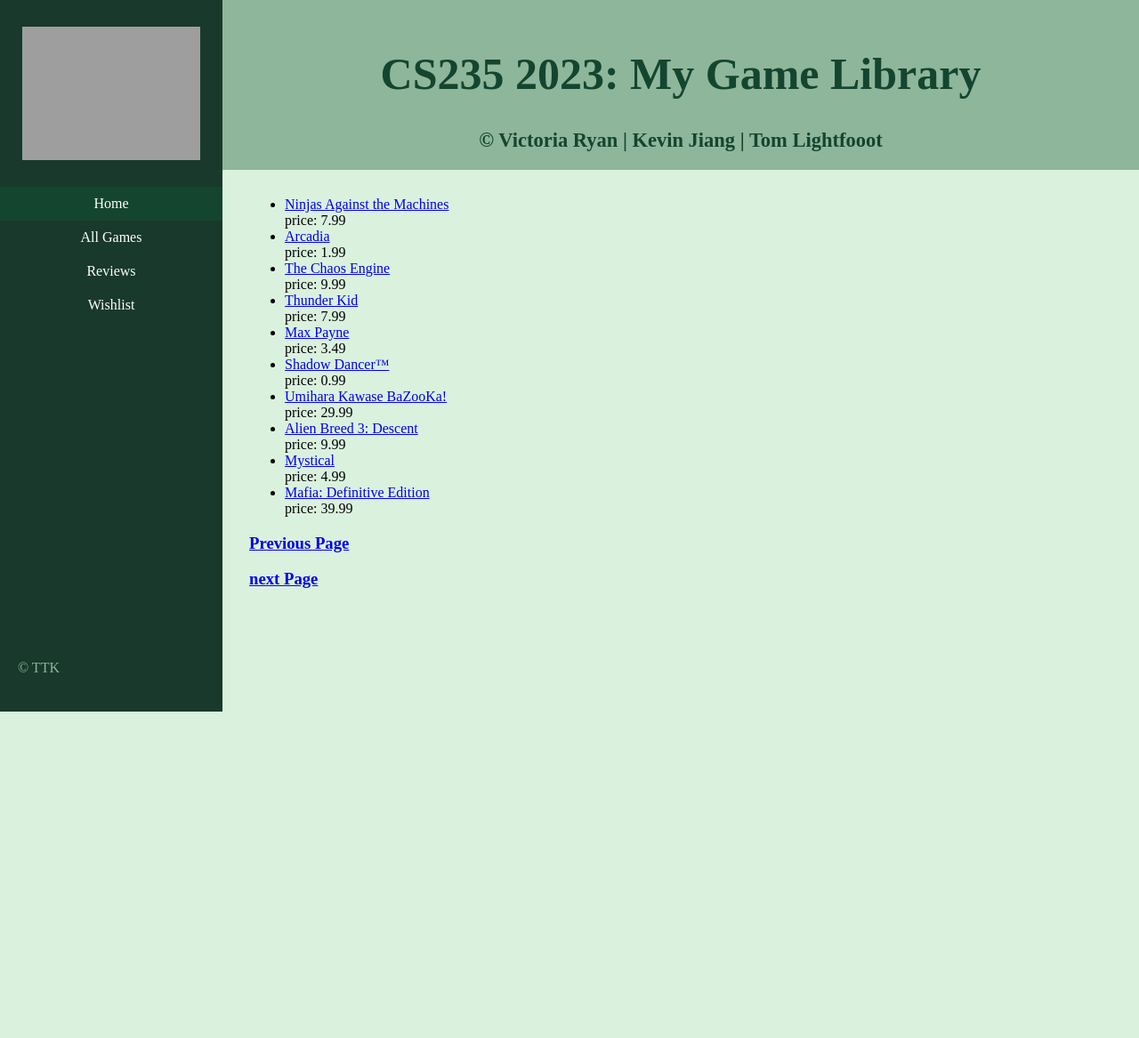
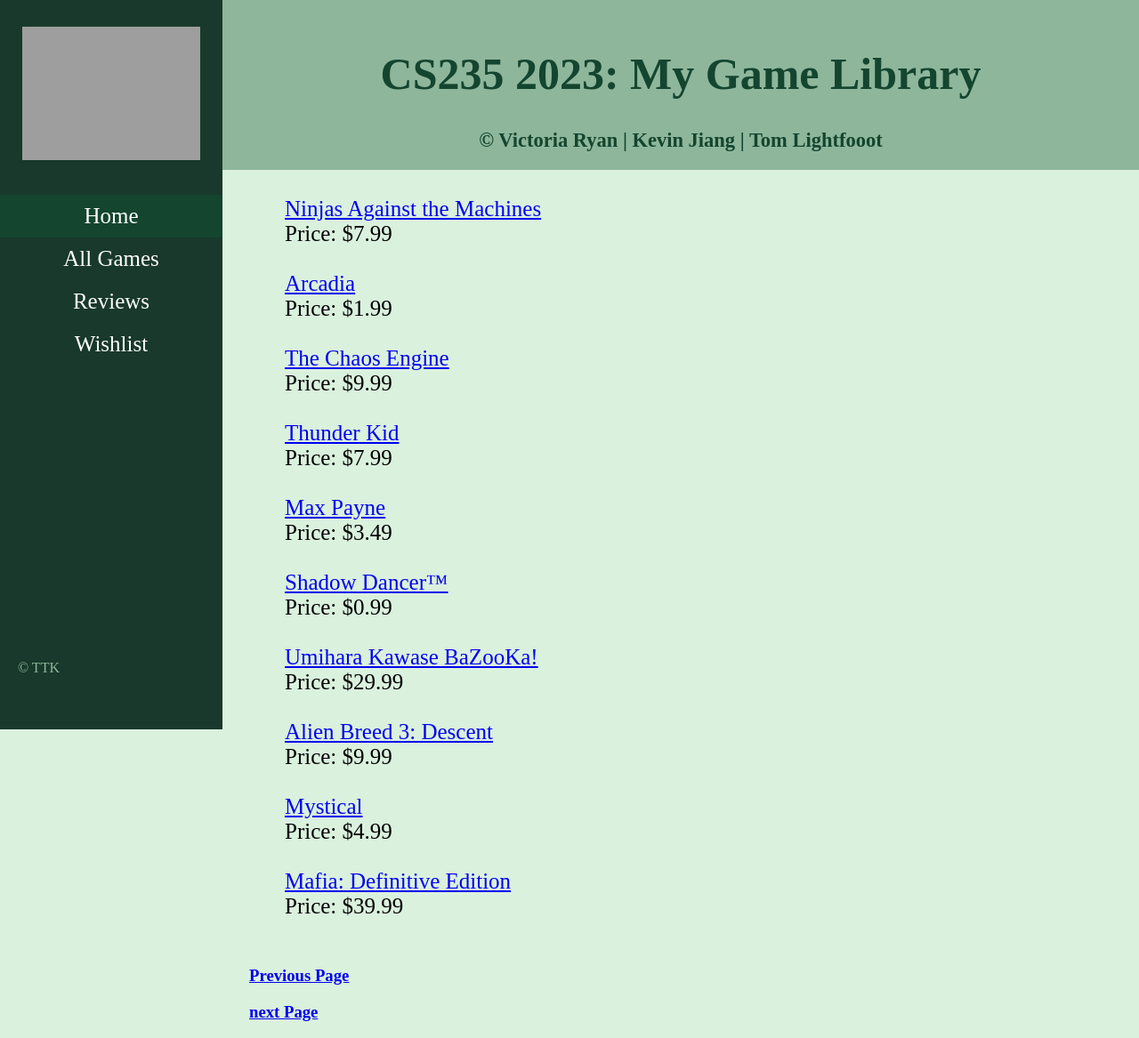
Before and after one commit to chromeyy/games-library-web-app, a Flask app: page /game_library/1 in a window 1280 px wide. Shown: the whole page at 89% size. Before the commit the page ends 800 px from the top, so only its background shows below. Run offline with Flask 3, Linux system fonts and the light colour scheme; some libraries are stand-ins or nearby versions; grey boxes are pictures that could not be loaded.

Commit message:
updates to css to remove bullet points and fix grammar

```diff
--- a/games/static/css/main.css
+++ b/games/static/css/main.css
@@ -74,3 +74,8 @@ p {
     margin: 0;
     padding 0;
 }
+
+ul {
+    list-style: none;
+    font-size: 25px;
+}
--- a/games/templates/game_library.html
+++ b/games/templates/game_library.html
@@ -16,7 +16,8 @@
                 {% for game in games_dataset %}
                 <li>
                     <a href="#">{{ game.title }}</a>
-                    <p>price: {{ game.price }} </p>
+                    <p>Price: ${{ game.price }} </p>
+                    <br>
                 </li>
                 {% endfor %}
             </ul>
```
